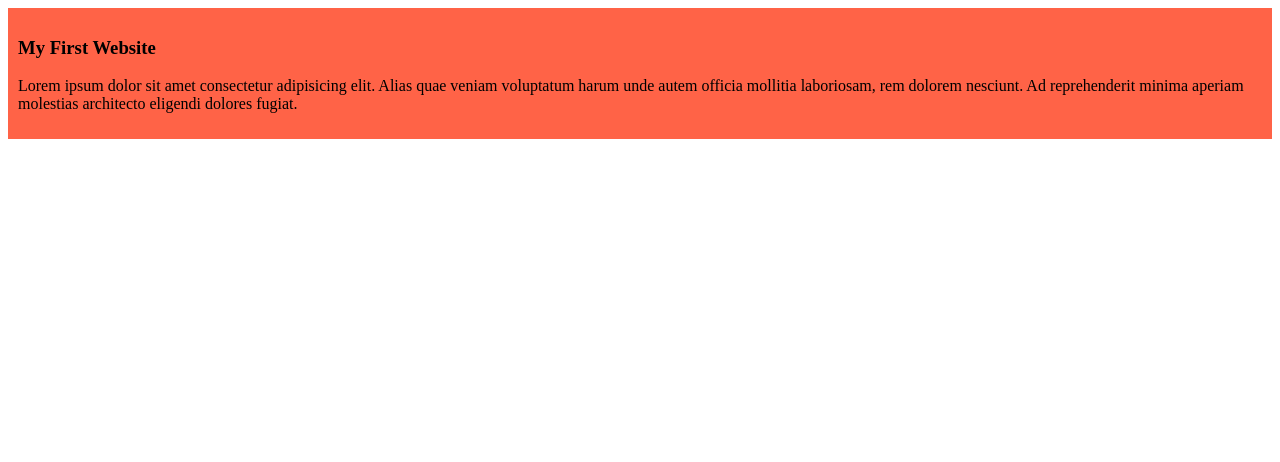
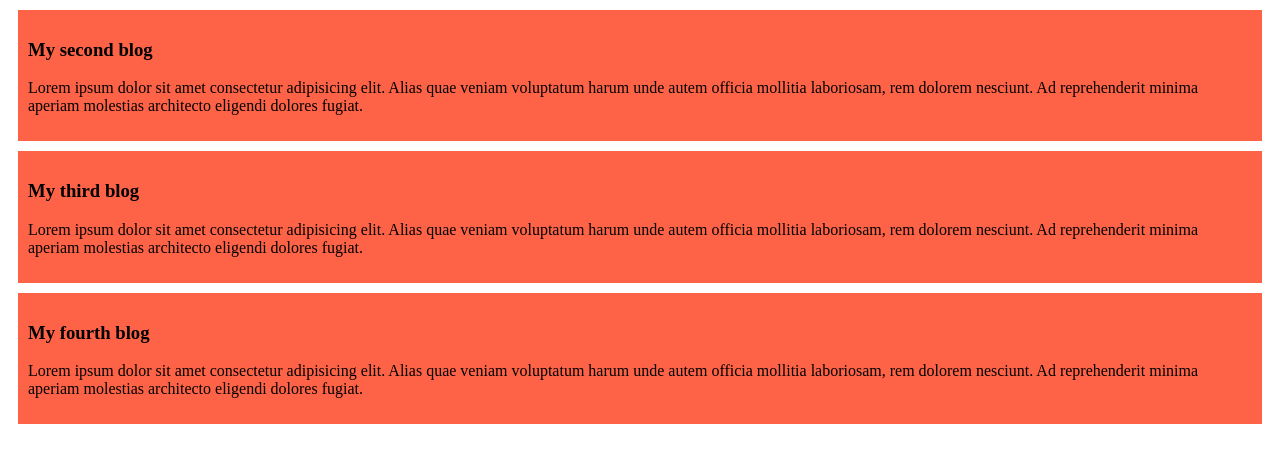
Before and after one commit to sumaiyakhondoker/my-simple-website, a plain HTML site: page index.html in a window 1280 px wide. Drawn offline with Linux system fonts and the light colour scheme.

Commit message:
added new one

```diff
--- a/index.html
+++ b/index.html
@@ -8,7 +8,15 @@
 </head>
 <body>
     <div>
-        <h3>My First Website</h3>
+        <h3>My second blog</h3>
+        <p>Lorem ipsum dolor sit amet consectetur adipisicing elit. Alias quae veniam voluptatum harum unde autem officia mollitia laboriosam, rem dolorem nesciunt. Ad reprehenderit minima aperiam molestias architecto eligendi dolores fugiat.</p>
+    </div>
+    <div>
+        <h3>My third blog</h3>
+        <p>Lorem ipsum dolor sit amet consectetur adipisicing elit. Alias quae veniam voluptatum harum unde autem officia mollitia laboriosam, rem dolorem nesciunt. Ad reprehenderit minima aperiam molestias architecto eligendi dolores fugiat.</p>
+    </div>
+    <div>
+        <h3>My fourth blog</h3>
         <p>Lorem ipsum dolor sit amet consectetur adipisicing elit. Alias quae veniam voluptatum harum unde autem officia mollitia laboriosam, rem dolorem nesciunt. Ad reprehenderit minima aperiam molestias architecto eligendi dolores fugiat.</p>
     </div>
 </body>
--- a/styles/blog.css
+++ b/styles/blog.css
@@ -1,4 +1,5 @@
 div{
     background-color: tomato;
     padding: 10px;
+    margin: 10px;
 }
```
